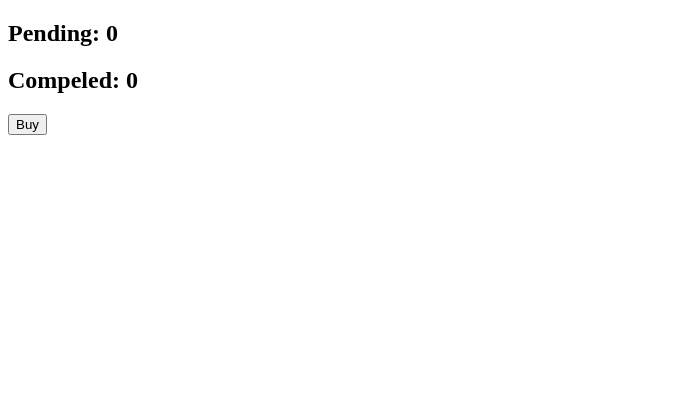
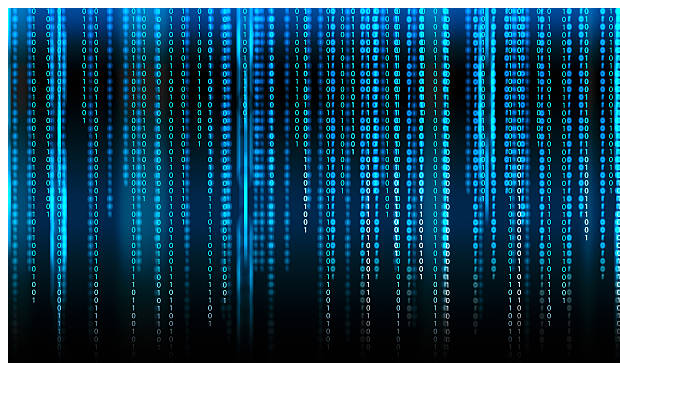
Before and after one commit to Kirillv8/react-task, a React (Vite) app: page / in a window 1280 px wide. Shown: the top 402 px of the page, without its empty margins (0-675 px from the left). Built offline with nearby package versions, Linux system fonts and the light colour scheme.

Commit message:
feat: implement interactive image toggle with event bubbling handling

```diff
--- a/src/App.tsx
+++ b/src/App.tsx
@@ -1,10 +1,10 @@
-import RequestTracker from "./task-1/RequestTracker";
+import Picture from "./task-2/Picture";
 
 const App = () => {
   return (
     <>
-      <RequestTracker />
-      </>
+      <Picture />
+    </>
   );
 };
 
--- /dev/null
+++ b/src/task-2/Picture.tsx
@@ -0,0 +1,32 @@
+import rainbowHouses from "./img/img.jpg";
+import { useState } from "react";
+
+export default function Picture() {
+  const [active, setActive] = useState(false);
+
+  const handleClickDiv = () => {
+    console.log("Клк по диву");
+    setActive(false);
+  };
+
+  const handleClickImg = (e) => {
+    e.stopPropagation();
+    console.log("Клик по картинке");
+
+    setActive(true);
+  };
+
+  return (
+    <div
+      className={`background ${active ? "" : "active"}`}
+      onClick={handleClickDiv}
+    >
+      <img
+        className={`picture ${active ? "active" : ""}`}
+        alt="Rainbow houses in Kampung Pelangi, Indonesia"
+        src={rainbowHouses}
+        onClick={(e) => handleClickImg(e)}
+      />
+    </div>
+  );
+}
```
Also changed, not shown: src/task-2/README.md (added), src/task-2/img/img.jpg (added).
